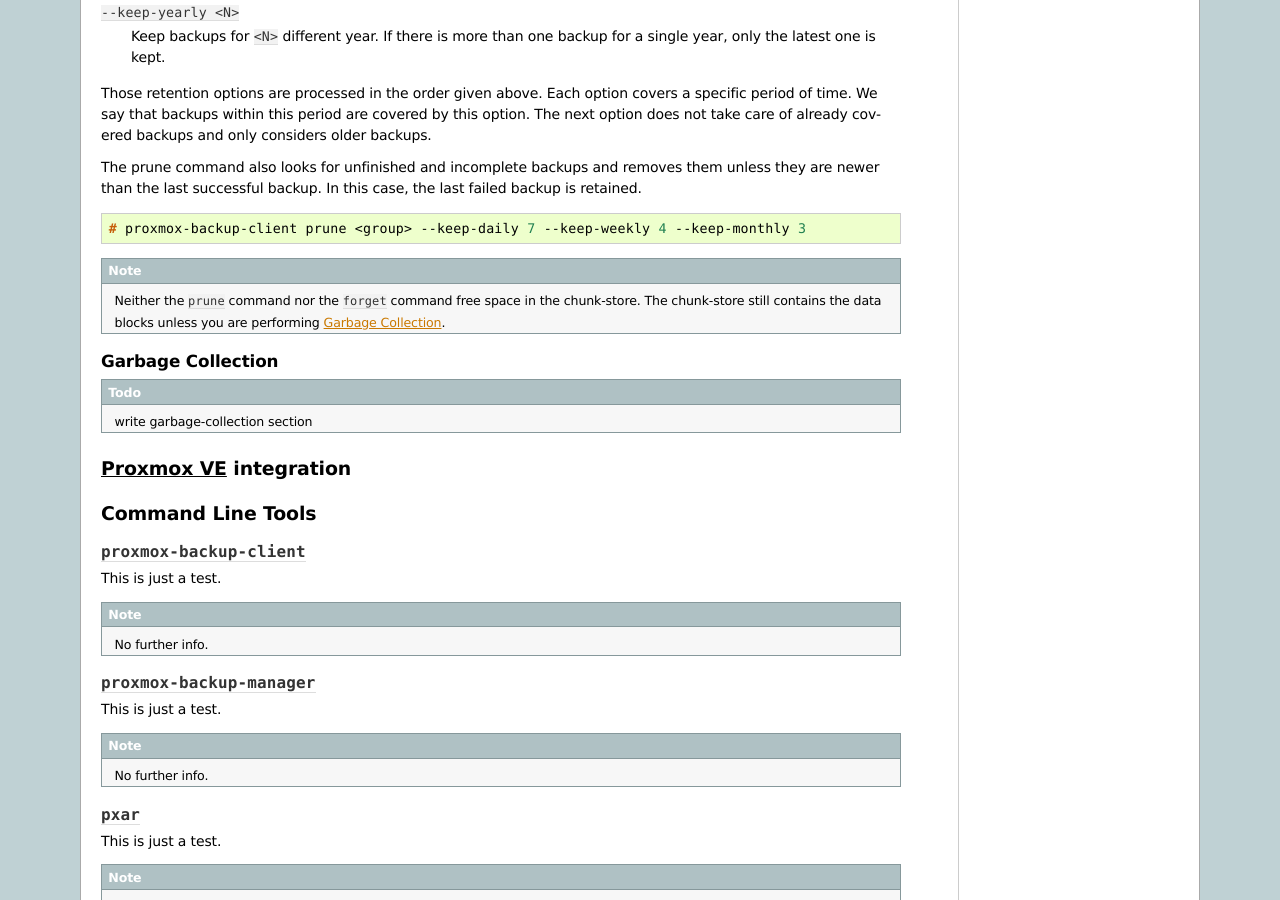
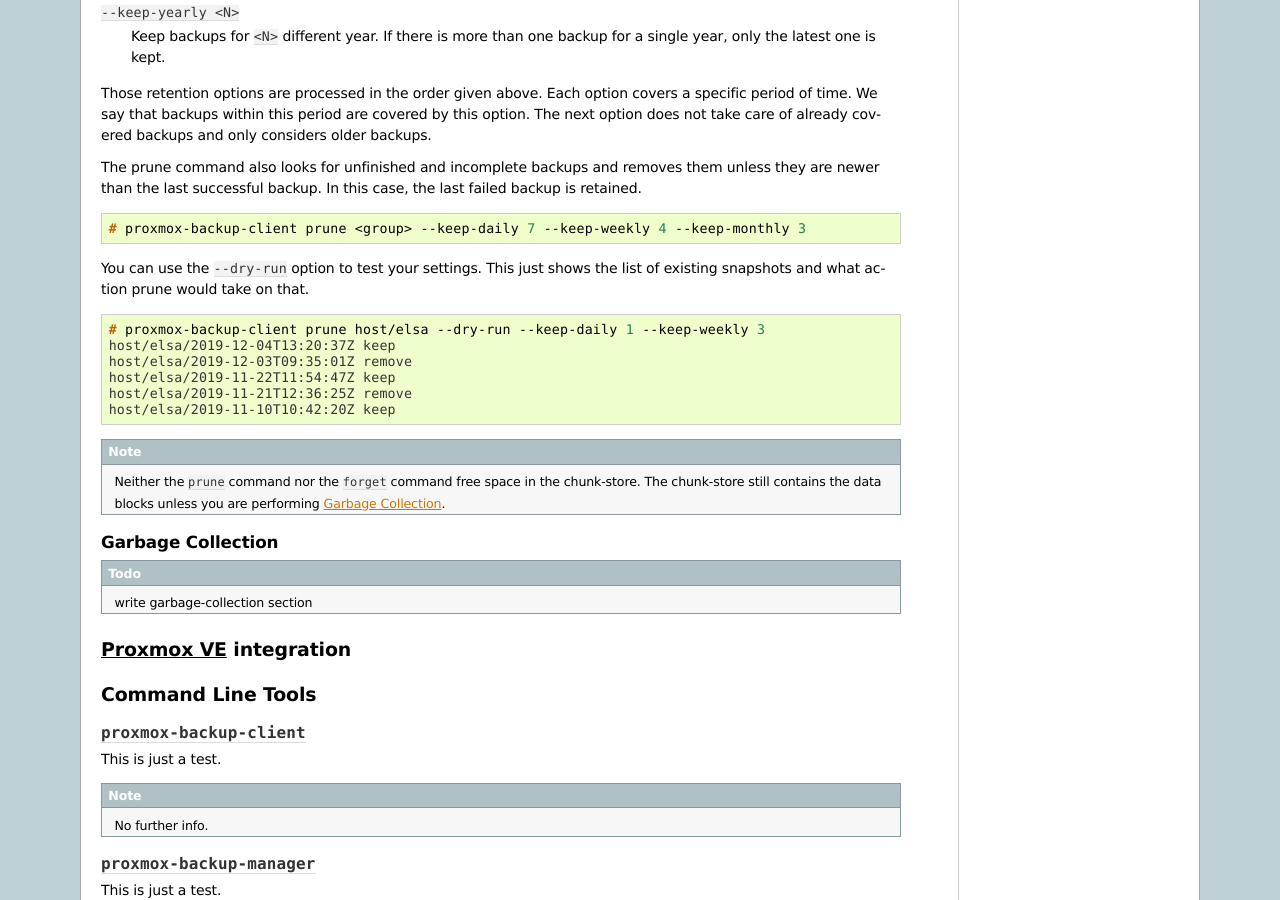
Before and after one commit to proxmox/proxmox-backup, a Sphinx documentation site: the page built from docs/administration-guide.rst, in a window 1280 px wide and 900 px high, scrolled down 5971 px. Built offline with Sphinx 7.4.7, drawn with Linux system fonts in a browser that asks for light colours.

Commit message:
docs/administration-guide.rst: doc prune --dry-run

```diff
--- a/docs/administration-guide.rst
+++ b/docs/administration-guide.rst
@@ -451,10 +451,23 @@
 removes them unless they are newer than the last successful backup. In
 this case, the last failed backup is retained.
 
+.. code-block:: console
+
+  # proxmox-backup-client prune <group> --keep-daily 7 --keep-weekly 4 --keep-monthly 3
+
+
+You can use the ``--dry-run`` option to test your settings. This just
+shows the list of existing snapshots and what action prune would take
+on that.
 
 .. code-block:: console
 
-  # proxmox-backup-client prune <group> --keep-daily 7 --keep-weekly 4 --keep-monthly 3
+  # proxmox-backup-client prune host/elsa --dry-run --keep-daily 1 --keep-weekly 3
+  host/elsa/2019-12-04T13:20:37Z keep
+  host/elsa/2019-12-03T09:35:01Z remove
+  host/elsa/2019-11-22T11:54:47Z keep
+  host/elsa/2019-11-21T12:36:25Z remove
+  host/elsa/2019-11-10T10:42:20Z keep
 
 
 .. note:: Neither the ``prune`` command nor the ``forget`` command free space
```
